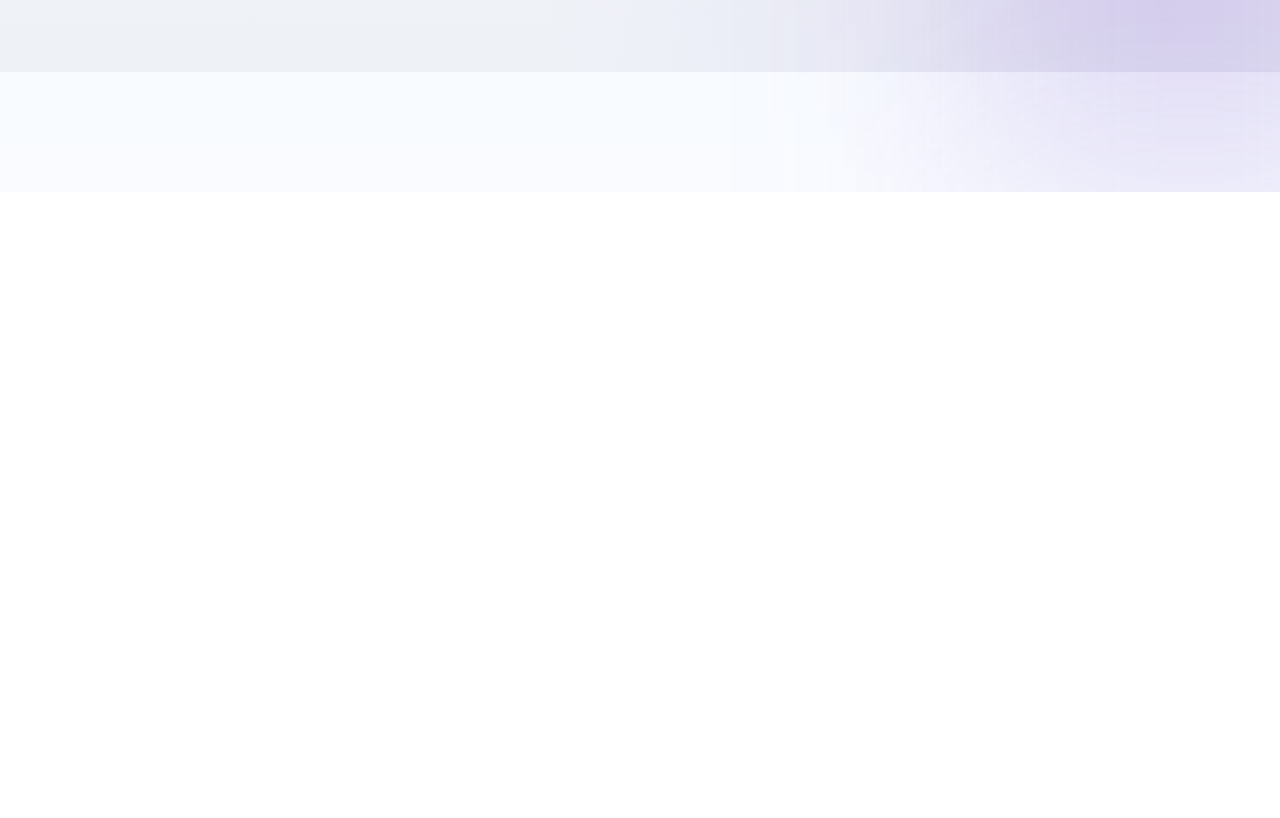
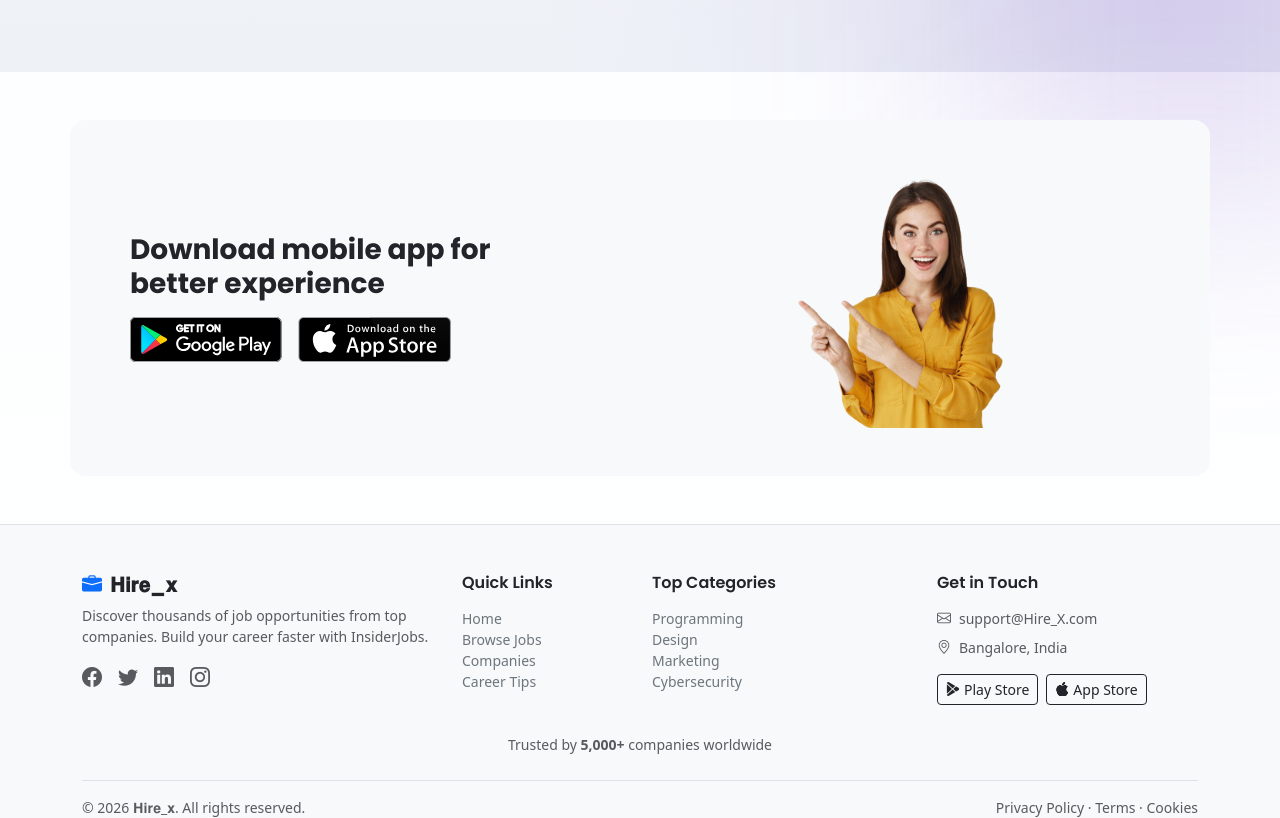
Before and after one commit to Praveenkumar-in/Hire_x, a React (Vite) app: page / in a window 1280 px wide. Shown: the part 1560-2378 px from the top of the page. Before the commit the page ends 1752 px from the top, so only its background shows below. Built offline with nearby package versions, Linux system fonts and the light colour scheme; no server answers.

Commit message:
footer nd appDn modify

```diff
--- /dev/null
+++ b/src/components/AppDownload.jsx
@@ -0,0 +1,42 @@
+import React from "react";
+
+import { assets } from "../assets/assets";
+const AppDownload = () => {
+  return (
+    <section className="my-5">
+      <div className="container">
+        <div className="row align-items-center bg-light rounded-4 p-4 p-md-5 position-relative overflow-hidden">
+
+          {/* LEFT CONTENT */}
+          <div className="col-md-6 text-center text-md-start">
+            <h3 className="fw-bold mb-3">
+              Download mobile app for <br /> better experience
+            </h3>
+
+            <div className="d-flex gap-3 justify-content-center justify-content-md-start">
+              <a href="#">
+                <img src={assets.play_store} alt="Google Play" height="45" />
+              </a>
+              <a href="#">
+                <img src={assets.app_store} alt="App Store" height="45" />
+              </a>
+            </div>
+          </div>
+
+          {/* RIGHT IMAGE */}
+          <div className="col-md-6 text-center mt-4 mt-md-0">
+            <img
+              src={assets.app_main_img}
+              alt="App download"
+              className="img-fluid"
+              style={{ maxHeight: "260px" }}
+            />
+          </div>
+
+        </div>
+      </div>
+    </section>
+  );
+};
+
+export default AppDownload;
--- /dev/null
+++ b/src/components/Footer.jsx
@@ -0,0 +1,142 @@
+import React from "react";
+
+const Footer = () => {
+  return (
+    <>
+      <footer className="bg-light border-top mt-5 pt-5">
+        <div className="container">
+
+          {/* ===== TOP FOOTER ===== */}
+          <div className="row gy-4">
+
+            {/* BRAND */}
+            <div className="col-lg-4 col-md-6">
+              <h5 className="fw-bold mb-2">
+                <i className="bi bi-briefcase-fill text-primary me-2"></i>
+                𝐇𝐢𝐫𝐞_𝐱
+              </h5>
+              <p className="text-muted small">
+                Discover thousands of job opportunities from top companies.
+                Build your career faster with InsiderJobs.
+              </p>
+
+              {/* SOCIAL */}
+              <div className="d-flex gap-3 mt-3">
+                {["facebook", "twitter", "linkedin", "instagram"].map(icon => (
+                  <a key={icon} href="#" className="footer-icon fs-5 text-muted">
+                    <i className={`bi bi-${icon}`}></i>
+                  </a>
+                ))}
+              </div>
+            </div>
+
+            {/* QUICK LINKS */}
+            <div className="col-lg-2 col-md-6">
+              <h6 className="fw-semibold mb-3">Quick Links</h6>
+              <ul className="list-unstyled small">
+                <li><a href="#" className="footer-link">Home</a></li>
+                <li><a href="#" className="footer-link">Browse Jobs</a></li>
+                <li><a href="#" className="footer-link">Companies</a></li>
+                <li><a href="#" className="footer-link">Career Tips</a></li>
+              </ul>
+            </div>
+
+            {/* JOB CATEGORIES */}
+            <div className="col-lg-3 col-md-6">
+              <h6 className="fw-semibold mb-3">Top Categories</h6>
+              <ul className="list-unstyled small">
+                <li><a href="#" className="footer-link">Programming</a></li>
+                <li><a href="#" className="footer-link">Design</a></li>
+                <li><a href="#" className="footer-link">Marketing</a></li>
+                <li><a href="#" className="footer-link">Cybersecurity</a></li>
+              </ul>
+            </div>
+
+            {/* CONTACT + APP */}
+            <div className="col-lg-3 col-md-6">
+              <h6 className="fw-semibold mb-3">Get in Touch</h6>
+              <p className="small text-muted mb-2">
+                <i className="bi bi-envelope me-2"></i>
+                support@Hire_X.com
+              </p>
+              <p className="small text-muted mb-3">
+                <i className="bi bi-geo-alt me-2"></i>
+                Bangalore, India
+              </p>
+
+              <div className="d-flex gap-2">
+                <button className="btn btn-outline-dark btn-sm">
+                  <i className="bi bi-google-play me-1"></i>
+                  Play Store
+                </button>
+                <button className="btn btn-outline-dark btn-sm">
+                  <i className="bi bi-apple me-1"></i>
+                  App Store
+                </button>
+              </div>
+            </div>
+
+          </div>
+
+          {/* ===== TRUST BAR ===== */}
+          <div className="row mt-4 text-center">
+            <div className="col">
+              <small className="text-muted">
+                Trusted by <strong>5,000+</strong> companies worldwide
+              </small>
+            </div>
+          </div>
+
+          {/* ===== BOTTOM FOOTER ===== */}
+          <div className="border-top mt-4 pt-3 d-flex flex-column flex-md-row justify-content-between align-items-center small text-muted">
+            <span>
+              © {new Date().getFullYear()} 𝐇𝐢𝐫𝐞_𝐱. All rights reserved.
+            </span>
+            <span className="mt-2 mt-md-0">
+              Privacy Policy · Terms · Cookies
+            </span>
+          </div>
+        </div>
+      </footer>
+
+      {/* ===== SCROLL TO TOP ===== */}
+      <button
+        className="btn btn-primary scroll-top"
+        onClick={() => window.scrollTo({ top: 0, behavior: "smooth" })}
+      >
+        <i className="bi bi-arrow-up"></i>
+      </button>
+
+      {/* ===== STYLES ===== */}
+      <style>
+        {`
+          .footer-link {
+            color: #6c757d;
+            text-decoration: none;
+          }
+
+          .footer-link:hover {
+            color: #0d6efd;
+          }
+
+          .footer-icon:hover {
+            color: #0d6efd;
+            transform: translateY(-2px);
+            transition: all 0.3s ease;
+          }
+
+          .scroll-top {
+            position: fixed;
+            bottom: 20px;
+            right: 20px;
+            border-radius: 50%;
+            padding: 10px 14px;
+            z-index: 999;
+          }
+        `}
+      </style>
+    </>
+  );
+};
+
+export default Footer;
--- a/src/components/JobListing.jsx
+++ b/src/components/JobListing.jsx
@@ -80,6 +80,8 @@
   /* ================= ACTIVE FILTER COUNT ================= */
   const activeFilterCount = categoryFilter.length + locationFilter.length;
 
+
+
   /* ================= UI ================= */
   return (
     <div className="job-listing-section">
@@ -154,6 +156,7 @@
                     {loc} <i className="bi bi-x" onClick={() => removeLocationChip(loc)}></i>
                   </span>
                 ))}
+
               </div>
             )}
 
--- a/src/pages/Home.jsx
+++ b/src/pages/Home.jsx
@@ -2,6 +2,8 @@
 import Navbar from '../components/Navbar'
 import Hero from '../components/Hero'
 import JobListing from '../components/JobListing'
+import AppDownload from '../components/AppDownload'
+import Footer from '../components/Footer'
 
 const Home = () => {
   return (
@@ -9,6 +11,8 @@
         <Navbar/>
         <Hero/>
         <JobListing/>
+        <AppDownload/>
+        <Footer/>
     </div>
   )
 }
```
